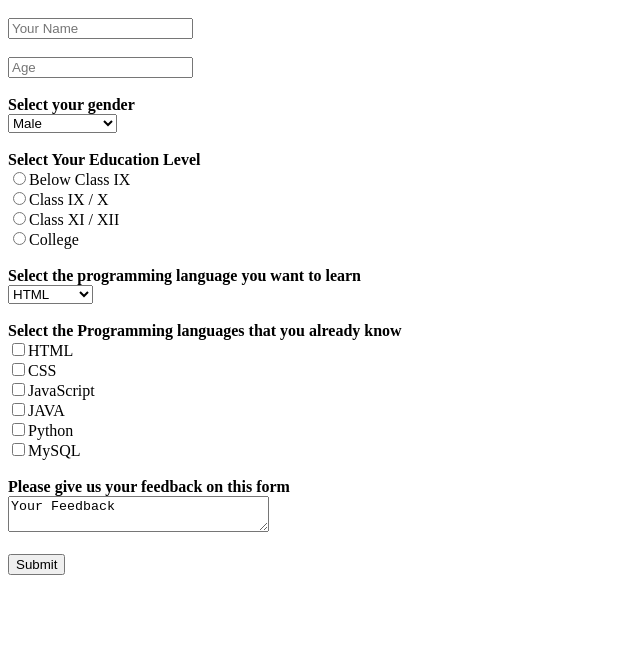
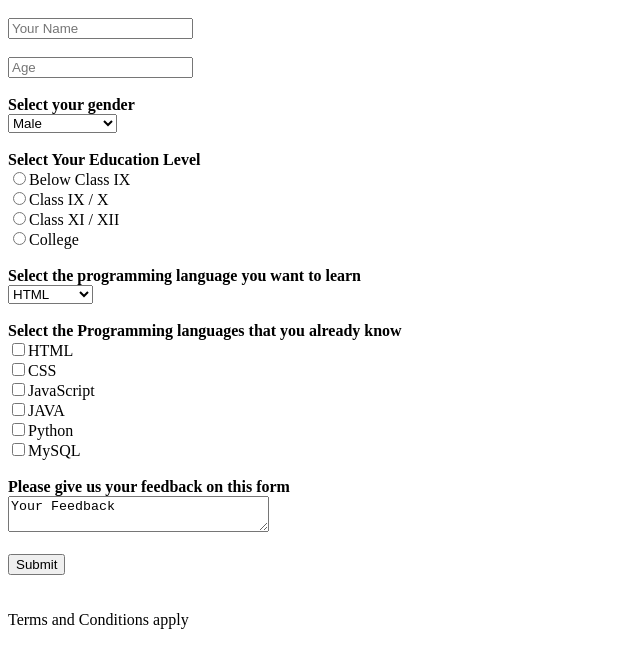
Before and after one commit to Sumit-2005/HTML-Code-Form, a plain HTML site: page form.html in a window 1280 px wide. Shown: the part 49-716 px from the top of the page, without its empty margins (0-640 px from the left). Drawn offline with Linux system fonts and the light colour scheme.

Commit message:
Added a footer to form.html

```diff
--- a/form.html
+++ b/form.html
@@ -82,5 +82,7 @@
         <br><br>
         <input type="submit">
     </form>
+    <br><br>
+    <footer>Terms and Conditions apply</footer>
 </body>
 </html>
```
